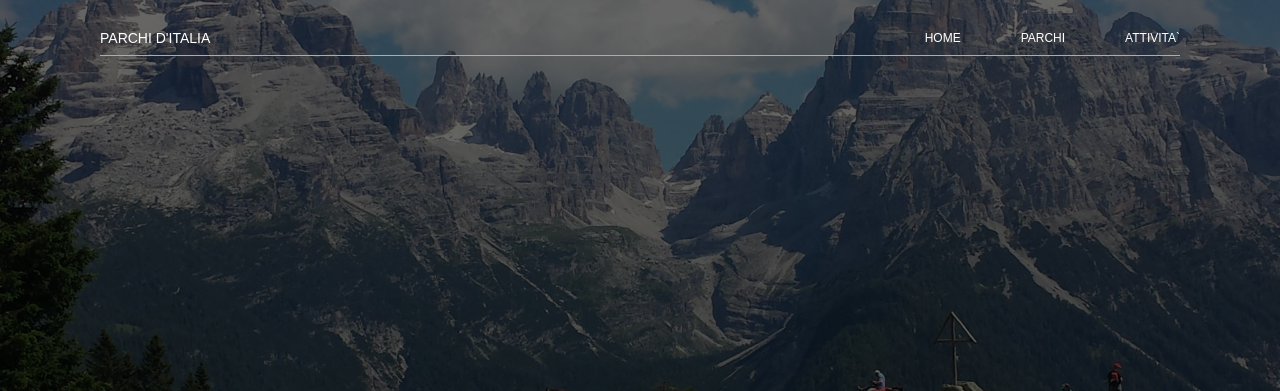
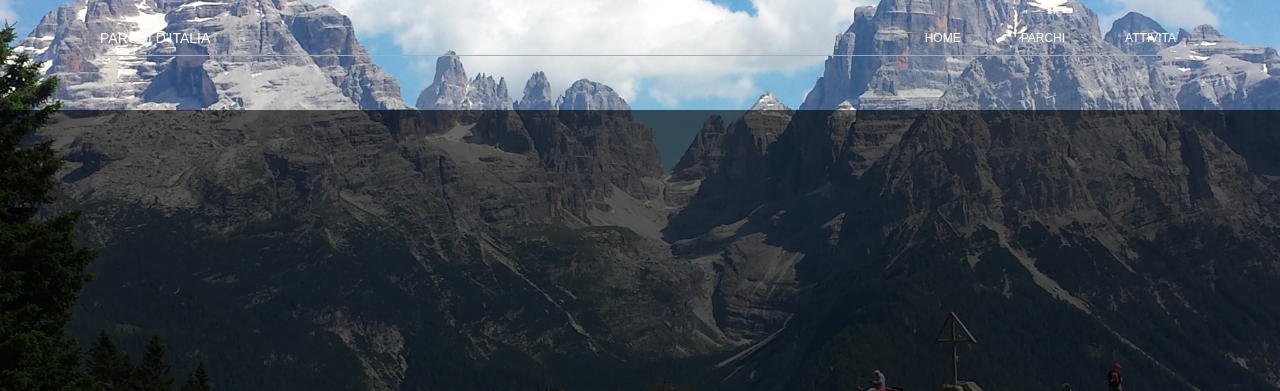
Before and after one commit to giuliagiuffridaa/sitoesercitazionepratica, a plain HTML site: page index.html in a window 1280 px wide. Shown: the top 391 px of the page. Drawn offline with Linux system fonts and the light colour scheme.

Commit message:
Update style.css

```diff
--- a/css/style.css
+++ b/css/style.css
@@ -18,7 +18,7 @@ body {
 .info::before {
   content: "";
   position: absolute;
-  top: 0;
+  top: 110px;
   left: 0;
   width: 100%;
   height: 100%;
```
